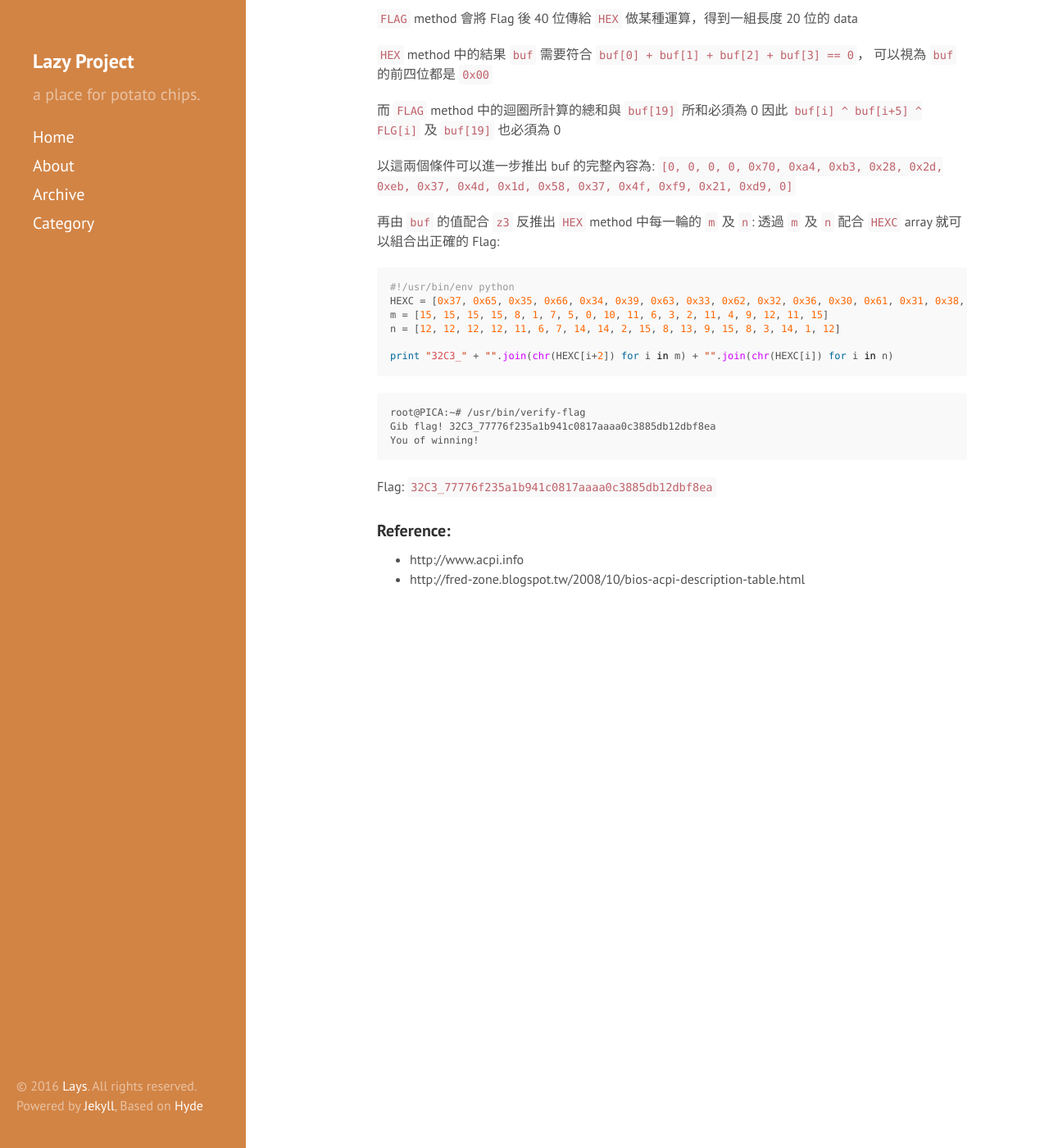
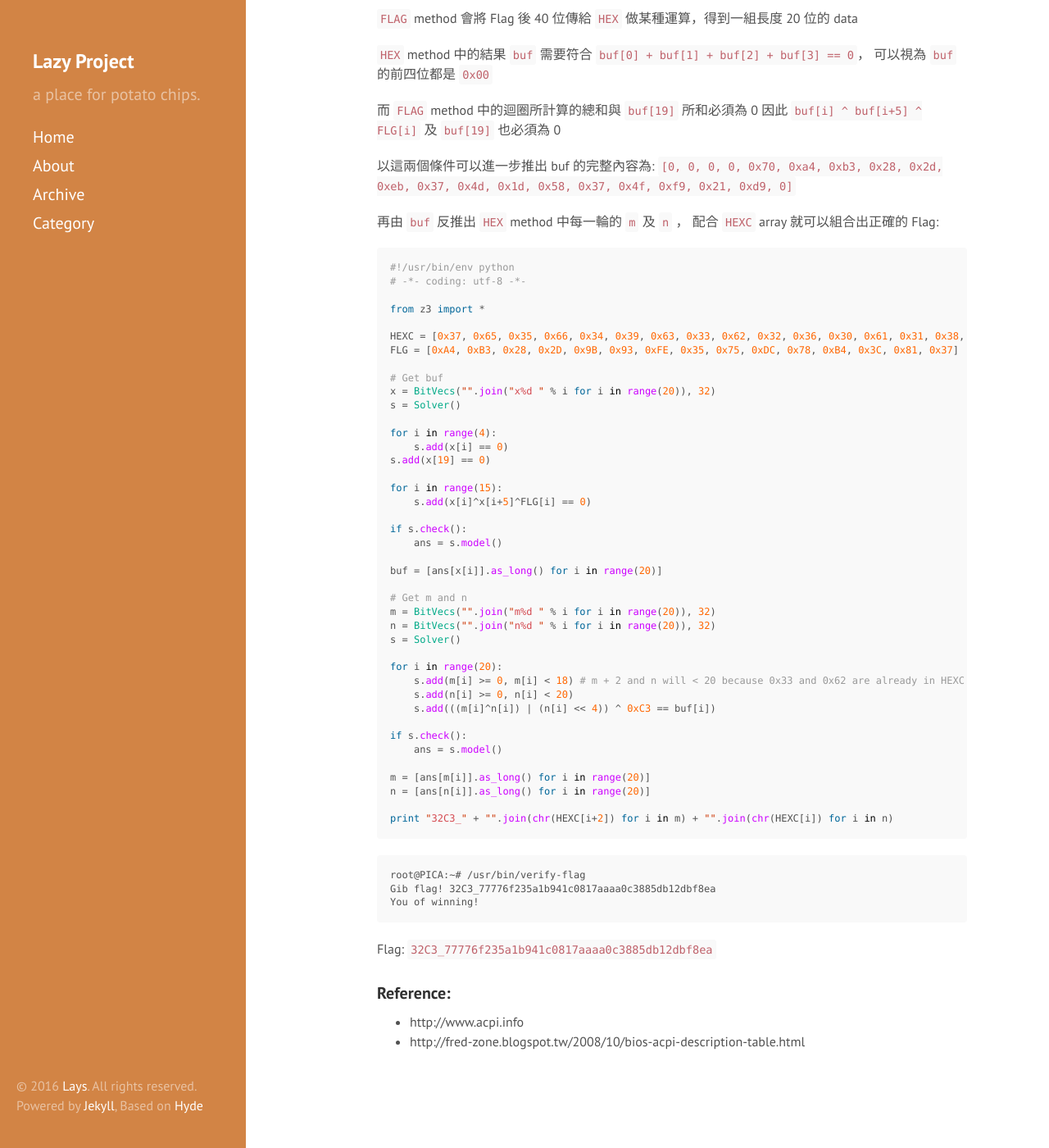
Before and after one commit to L4ys/l4ys.github.io, a Jekyll site: the page built from _posts/2016-01-02-32c3-ctf-pica.md, in a window 1280 px wide and 1400 px high, scrolled down 4870 px. Shown: the whole window at 82% size. Built offline with Jekyll 4.4.1, drawn with Linux system fonts in a browser that asks for light colours; Markdown is read by kramdown in place of the engine named in the settings; comment, search, counter and statistics services are not loaded.

Commit message:
[EDIT] 2016-01-02-32c3-ctf-pica

````diff
--- a/_posts/2016-01-02-32c3-ctf-pica.md
+++ b/_posts/2016-01-02-32c3-ctf-pica.md
@@ -276,14 +276,48 @@ def HEX(hash):
 以這兩個條件可以進一步推出 buf 的完整內容為:
 `[0, 0, 0, 0, 0x70, 0xa4, 0xb3, 0x28, 0x2d, 0xeb, 0x37, 0x4d, 0x1d, 0x58, 0x37, 0x4f, 0xf9, 0x21, 0xd9, 0]`
 
-再由 `buf` 的值配合 `z3` 反推出 `HEX` method 中每一輪的 `m` 及 `n`:
-透過 `m` 及 `n` 配合 `HEXC` array 就可以組合出正確的 Flag:
+再由 `buf` 反推出 `HEX` method 中每一輪的 `m` 及 `n` ， 配合 `HEXC` array 就可以組合出正確的 Flag:
 
 ```py
 #!/usr/bin/env python
+# -*- coding: utf-8 -*-
+
+from z3 import *
+
 HEXC = [0x37, 0x65, 0x35, 0x66, 0x34, 0x39, 0x63, 0x33, 0x62, 0x32, 0x36, 0x30, 0x61, 0x31, 0x38, 0x64, 0x65, 0x37, 0x39, 0x63, 0x33, 0x62]
-m = [15, 15, 15, 15, 8, 1, 7, 5, 0, 10, 11, 6, 3, 2, 11, 4, 9, 12, 11, 15]
-n = [12, 12, 12, 12, 11, 6, 7, 14, 14, 2, 15, 8, 13, 9, 15, 8, 3, 14, 1, 12]
+FLG = [0xA4, 0xB3, 0x28, 0x2D, 0x9B, 0x93, 0xFE, 0x35, 0x75, 0xDC, 0x78, 0xB4, 0x3C, 0x81, 0x37]
+
+# Get buf
+x = BitVecs("".join("x%d " % i for i in range(20)), 32)
+s = Solver()
+
+for i in range(4):
+    s.add(x[i] == 0)
+s.add(x[19] == 0)
+
+for i in range(15):
+    s.add(x[i]^x[i+5]^FLG[i] == 0)
+
+if s.check():
+    ans = s.model()
+
+buf = [ans[x[i]].as_long() for i in range(20)]
+
+# Get m and n
+m = BitVecs("".join("m%d " % i for i in range(20)), 32)
+n = BitVecs("".join("n%d " % i for i in range(20)), 32)
+s = Solver()
+
+for i in range(20):
+    s.add(m[i] >= 0, m[i] < 18) # m + 2 and n will < 20 because 0x33 and 0x62 are already in HEXC
+    s.add(n[i] >= 0, n[i] < 20)
+    s.add(((m[i]^n[i]) | (n[i] << 4)) ^ 0xC3 == buf[i])
+
+if s.check():
+    ans = s.model()
+
+m = [ans[m[i]].as_long() for i in range(20)]
+n = [ans[n[i]].as_long() for i in range(20)]
 
 print "32C3_" + "".join(chr(HEXC[i+2]) for i in m) + "".join(chr(HEXC[i]) for i in n)
 ```
````
